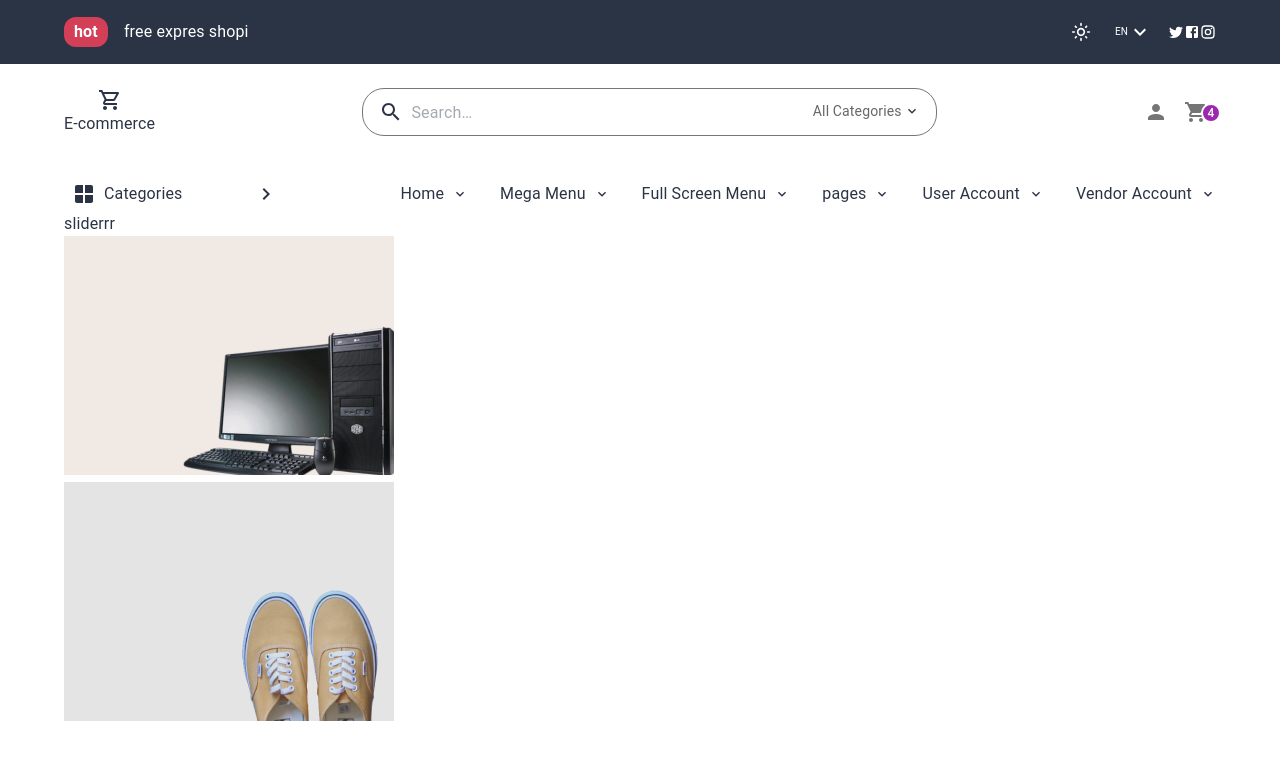
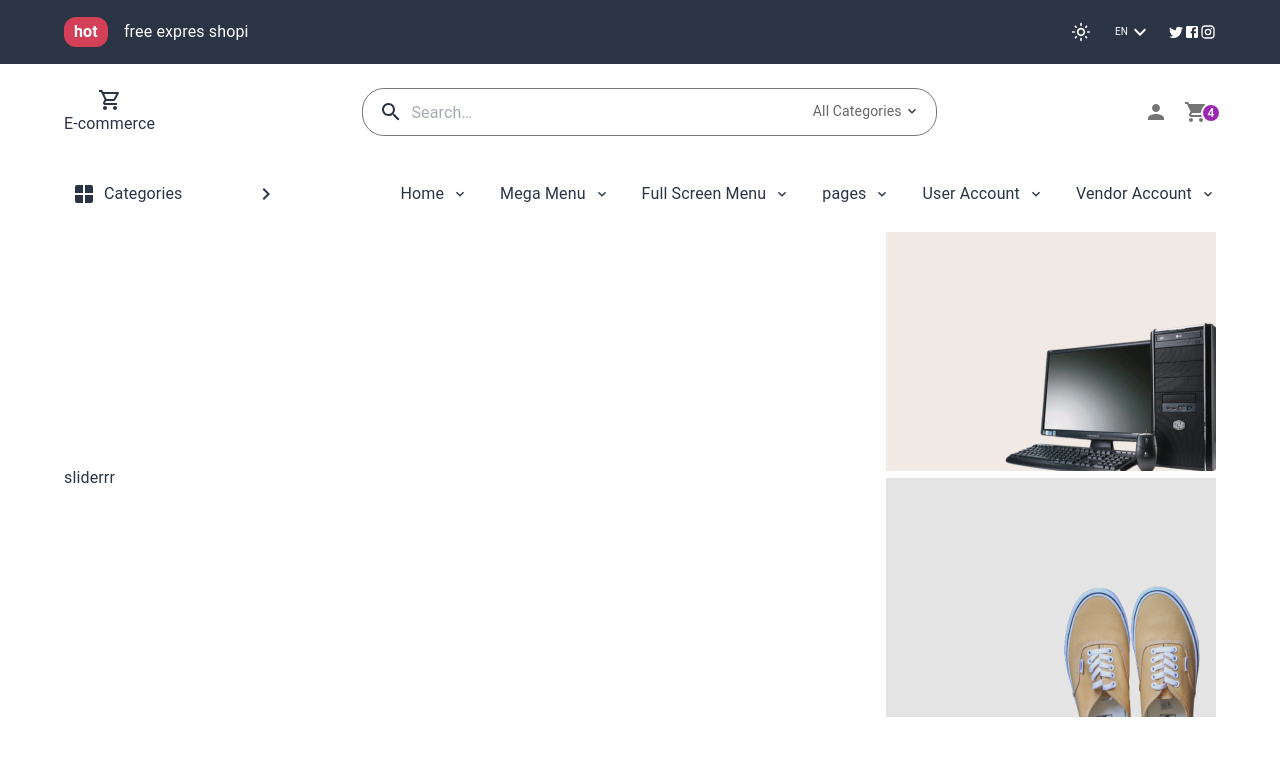
Before and after one commit to mohammadjalizi/E-commerce-projec, a React (Vite) app: page / in a window 1280 px wide. Shown: the top 760 px of the page. Built offline with nearby package versions, Linux system fonts and the light colour scheme.

Commit message:
start again hero

```diff
--- a/src/components/heroseaction/Hero.jsx
+++ b/src/components/heroseaction/Hero.jsx
@@ -3,8 +3,8 @@ import React from 'react'
 
 const Hero = () => {
   return (
-  <Container>
-<Box>
+  <Container sx={{mt:2.5,display:"flex",alignItems:"center"}}>
+<Box flexGrow={1}>
 sliderrr
 </Box>
 
```
